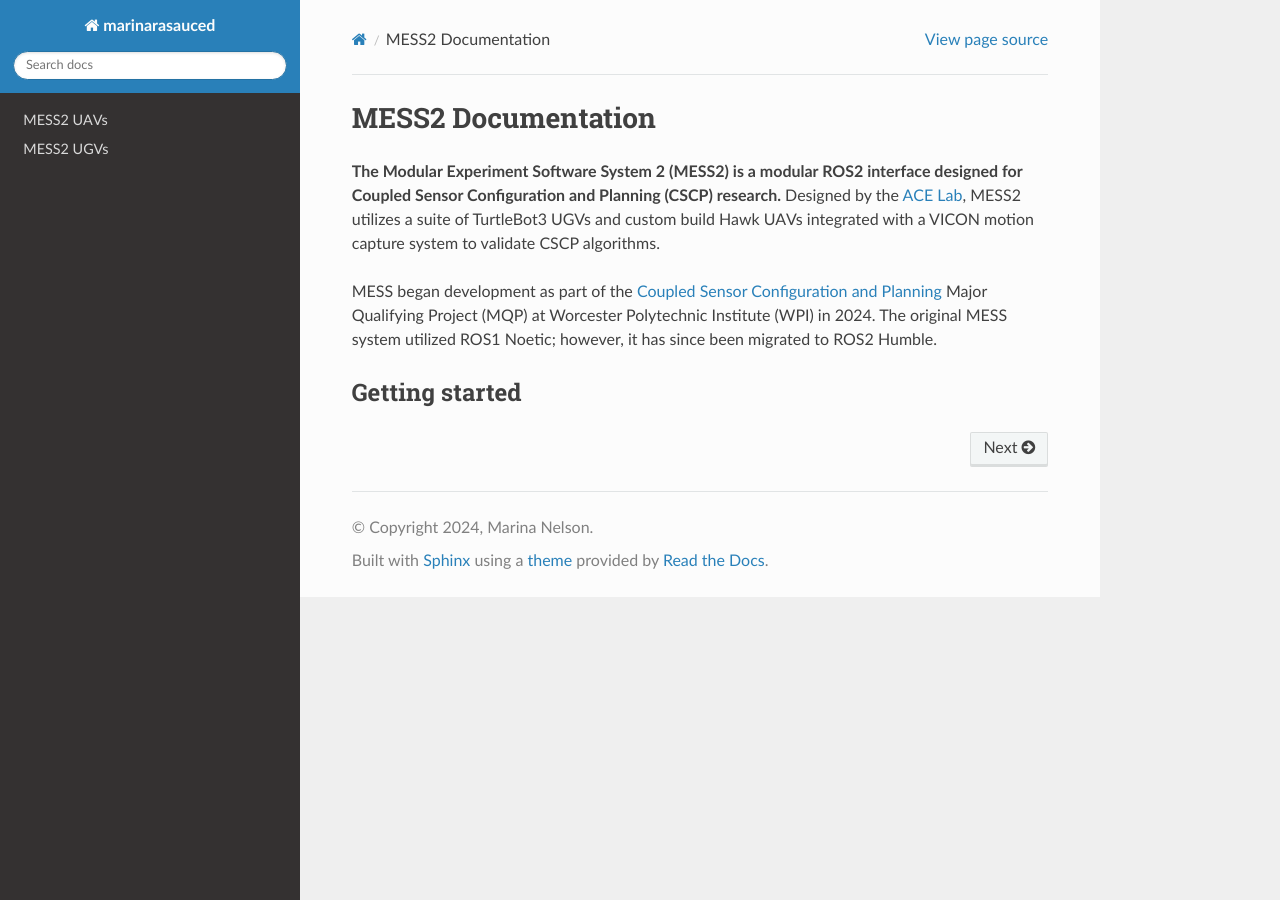
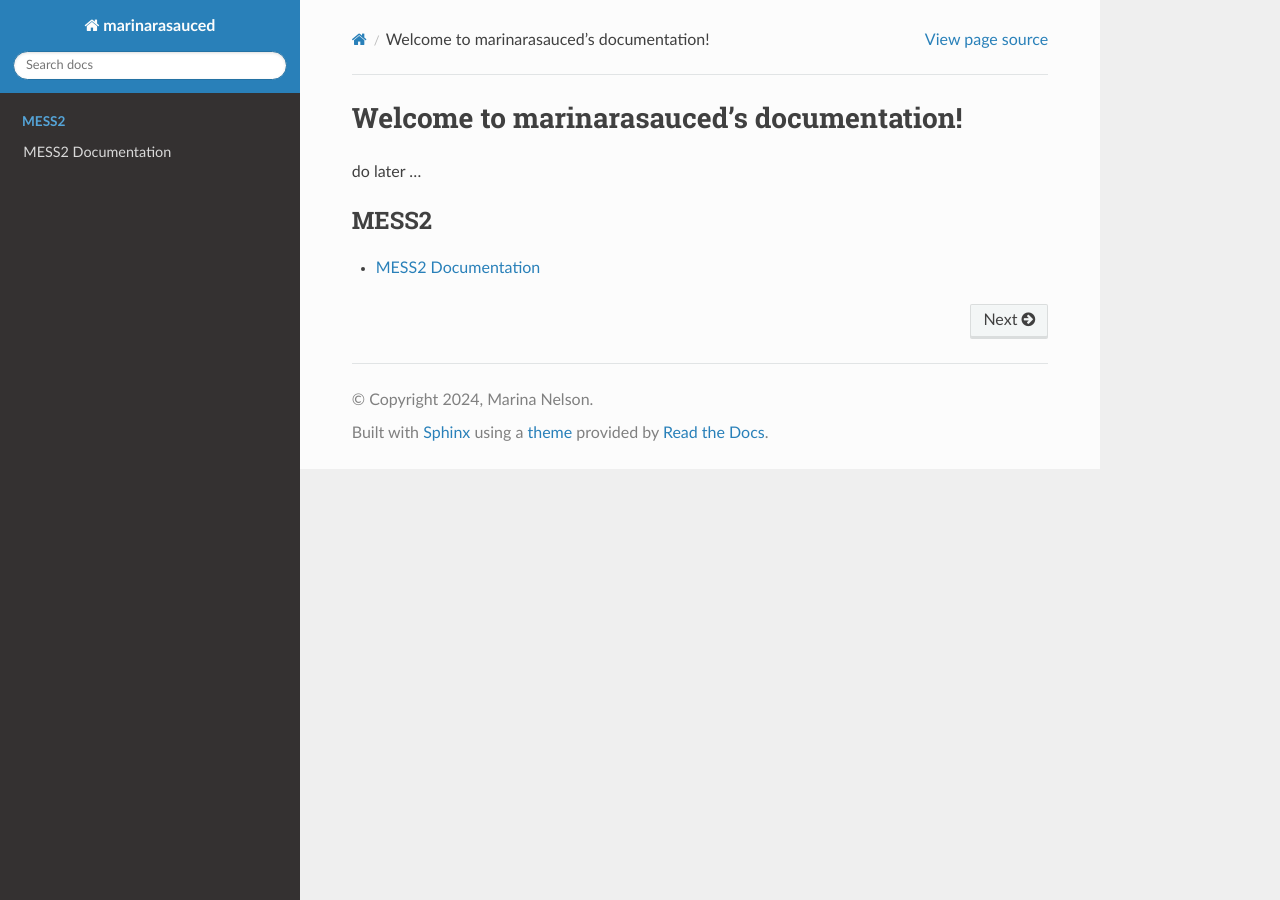
Before and after one commit to modular-experiment-software-system-2/modular-experiment-software-system-2.github.io, a Sphinx documentation site: the page built from doc/index.rst, in a window 1280 px wide. Built offline with Sphinx 7.4.7 and the Read the Docs theme 2.0.0, drawn with Linux system fonts in a browser that asks for light colours.

Commit message:
add mess2 group?

```diff
--- a/doc/index.rst
+++ b/doc/index.rst
@@ -3,22 +3,13 @@
    You can adapt this file completely to your liking, but it should at least
    contain the root `toctree` directive.
 
-MESS2 Documentation
+Welcome to marinarasauced's documentation!
 ==========================================
 
-**The Modular Experiment Software System 2 (MESS2) is a modular ROS2 interface designed for Coupled Sensor Configuration and Planning (CSCP) research.**
-Designed by the `ACE Lab <https://labs.wpi.edu/ace-lab/>`__, MESS2 utilizes a suite of TurtleBot3 UGVs and custom build Hawk UAVs integrated with a VICON motion capture system to validate CSCP algorithms.
-
-MESS began development as part of the `Coupled Sensor Configuration and Planning <https://digital.wpi.edu/concern/student_works/2j62s931w?locale=en>`__ Major Qualifying Project (MQP) at Worcester Polytechnic Institute (WPI) in 2024. The original MESS system utilized ROS1 Noetic; however, it has since been migrated to ROS2 Humble.
+do later ...
 
 .. toctree::
-   :titlesonly:
    :maxdepth: 1
-   :hidden:
+   :caption: MESS2
 
-   uav.md
-   ugv.md
-
-
-Getting started
----------------
+   _mess2.rst
--- a/doc/uav.md
+++ b/doc/uav.md
@@ -1,3 +1,3 @@
-# MESS2 UAVs
+# UAV
 
 placeholder
--- a/doc/ugv.md
+++ b/doc/ugv.md
@@ -1,3 +1,3 @@
-# MESS2 UGVs
+# UGV
 
 placeholder
```
Also changed, not shown: doc/_mess2.rst (added, +24 -0 lines).
